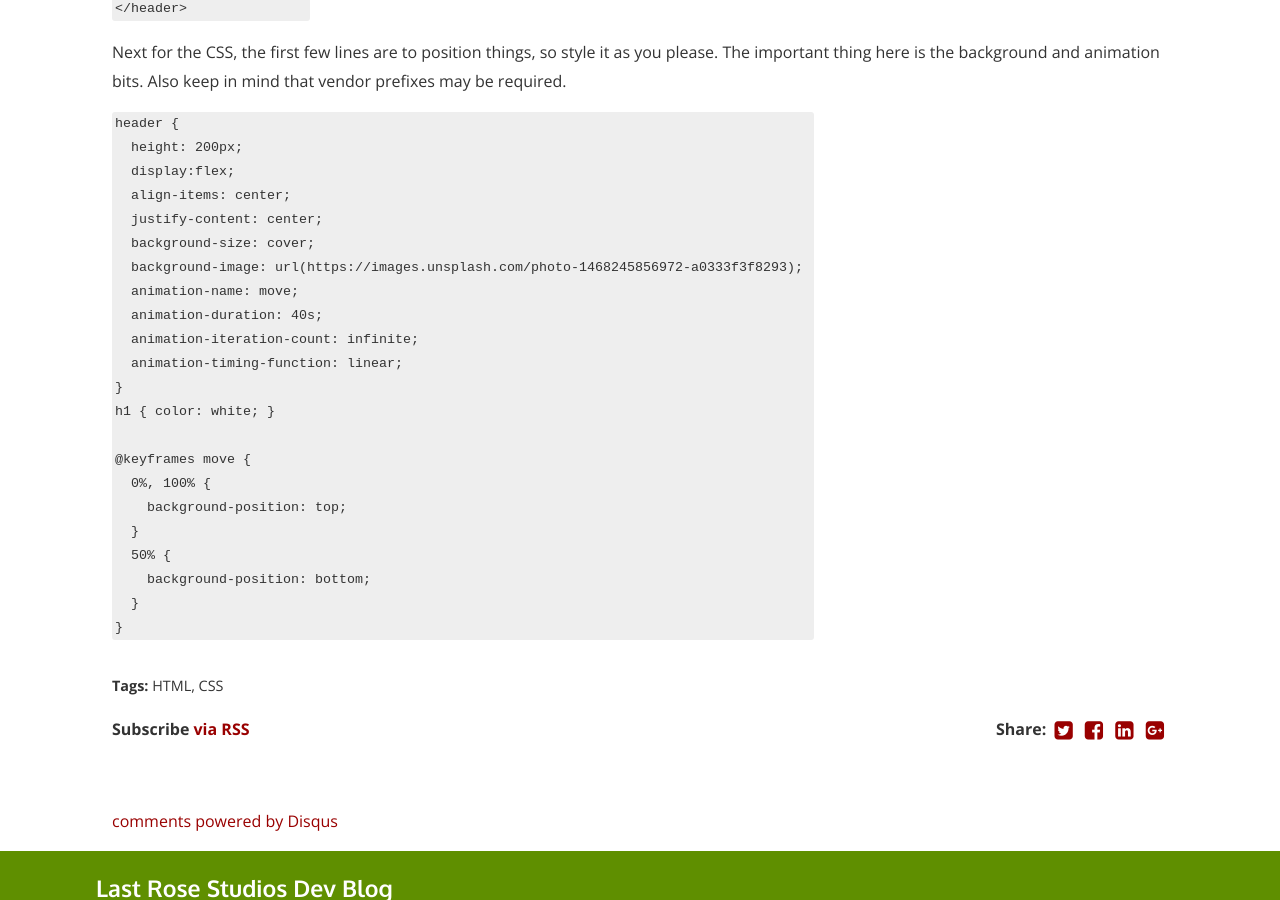
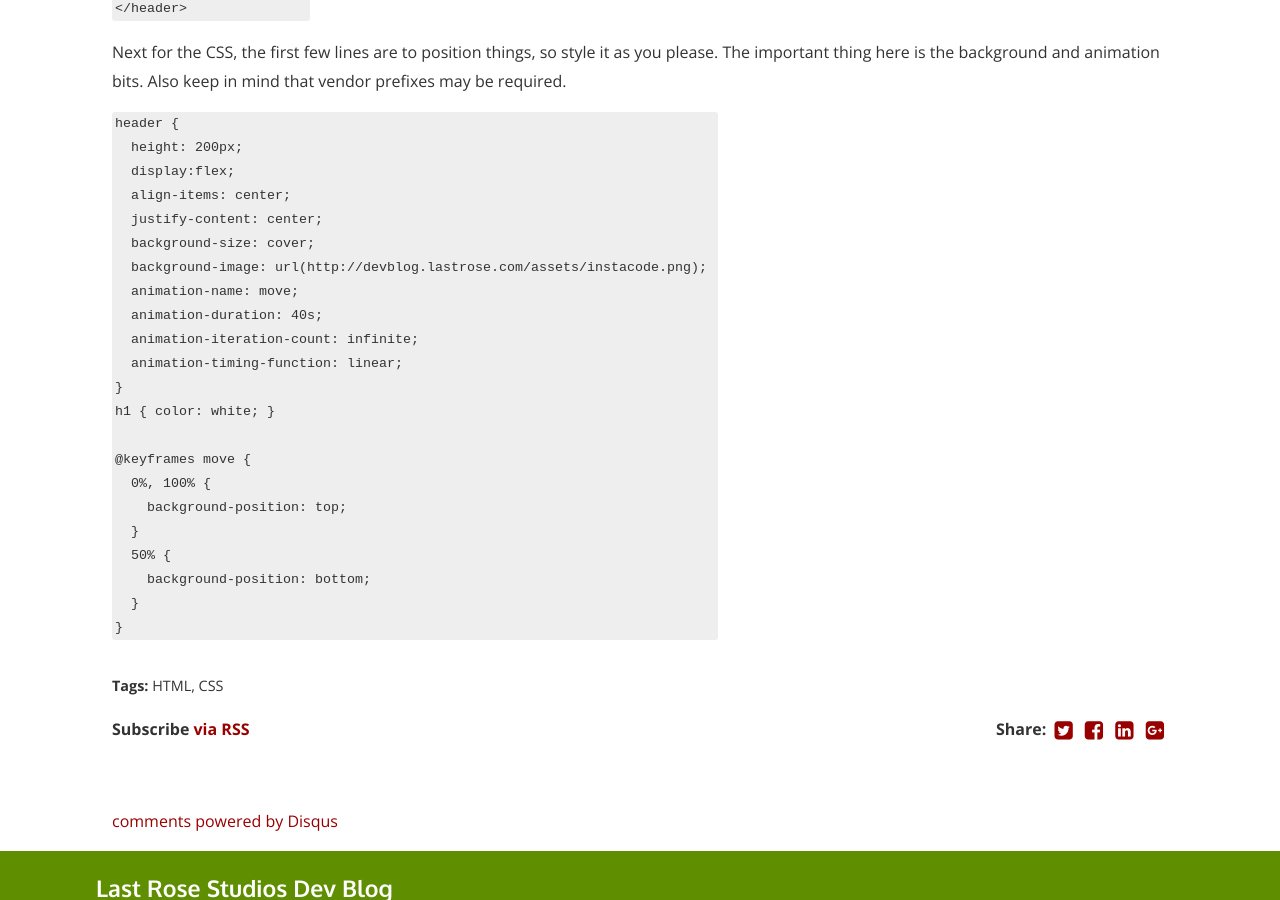
Before and after one commit to LastRose/lastrose.github.io, a Jekyll site: the page built from _posts/2016-07-25-css-hero-image-pan.markdown, in a window 1280 px wide and 900 px high, scrolled down 1025 px. Built offline with Jekyll 4.4.1, drawn with Linux system fonts in a browser that asks for light colours; nearby versions of some CDN libraries; comment, search, counter and statistics services are not loaded; a style sheet for code colours, icons or effects is not loaded.

Commit message:
update image

```diff
--- a/_posts/2016-07-25-css-hero-image-pan.markdown
+++ b/_posts/2016-07-25-css-hero-image-pan.markdown
@@ -11,7 +11,7 @@
 
 If you have ever had a background image that you wanted to show more of, consider panning through it using this technique.
 
-<iframe width="100%" height="300" src="//jsfiddle.net/lastrose/fxac6y0y/embedded/result/" allowfullscreen="allowfullscreen" frameborder="0"></iframe>
+<iframe width="100%" height="300" src="//jsfiddle.net/lastrose/fxac6y0y/5/embedded/result/" allowfullscreen="allowfullscreen" frameborder="0"></iframe>
 
 First we create a simple header - you could mark it up however you wish, however to keep things simple I did
 
@@ -30,7 +30,7 @@
   align-items: center;
   justify-content: center;
   background-size: cover;
-  background-image: url(https://images.unsplash.com/photo-1468245856972-a0333f3f8293);
+  background-image: url(http://devblog.lastrose.com/assets/instacode.png);
   animation-name: move;
   animation-duration: 40s;
   animation-iteration-count: infinite;
```
